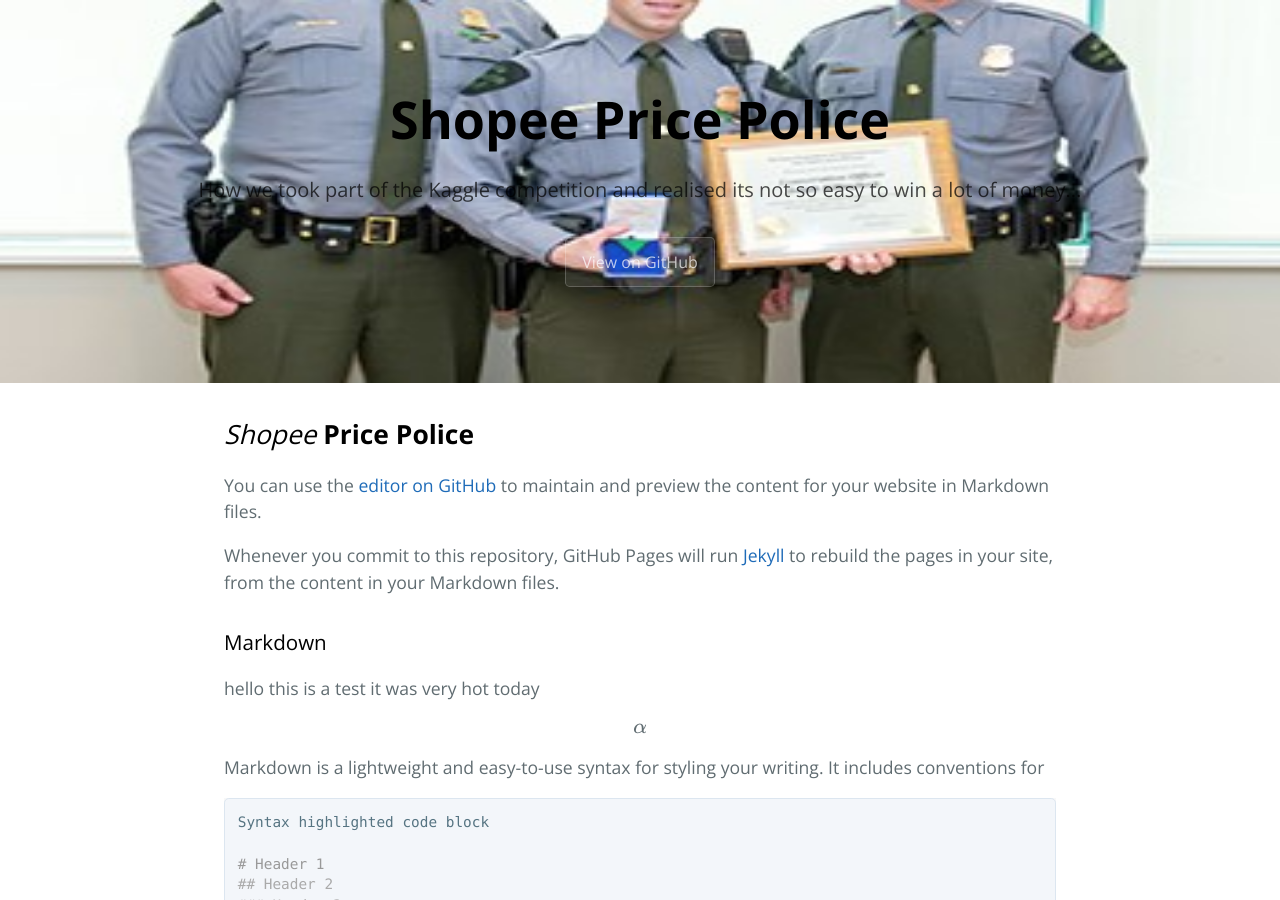
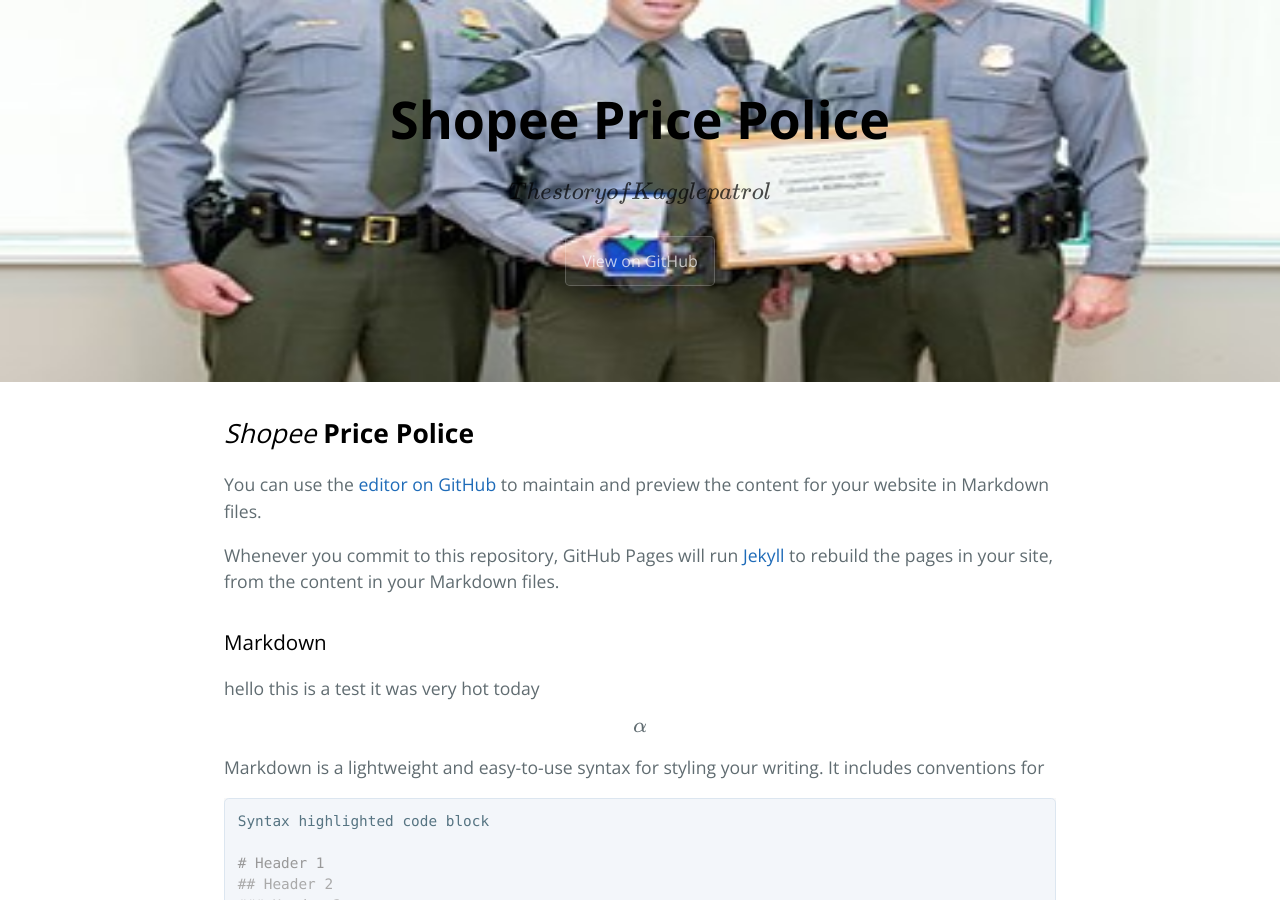
Before and after one commit to joonasrooben/shopee_PP, a Jekyll site: the page built from index.md, in a window 1280 px wide and 900 px high. Built offline with Jekyll 4.4.1, drawn with Linux system fonts in a browser that asks for light colours; our own code applies the rules of GitHub Pages for plain Markdown files; formulas are drawn with MathJax 3.

Commit message:
Update _config.yml

```diff
--- a/_config.yml
+++ b/_config.yml
@@ -1,6 +1,6 @@
 
 title: Shopee Price Police
-description: How we took part of the Kaggle competition and realised its not so easy to win a lot of money...
+description: $$ The story of Kaggle patrol $$
 show_downloads: false
 google_analytics:
 theme: jekyll-theme-cayman
```
